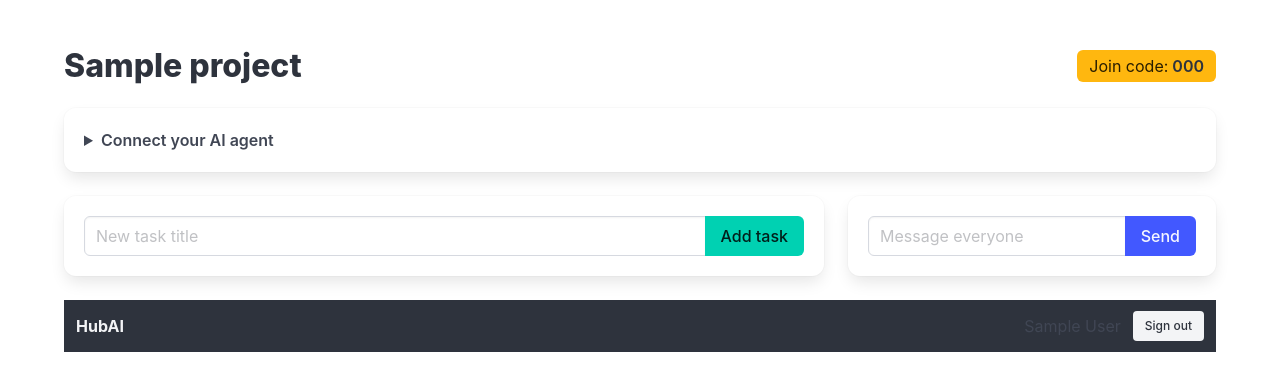
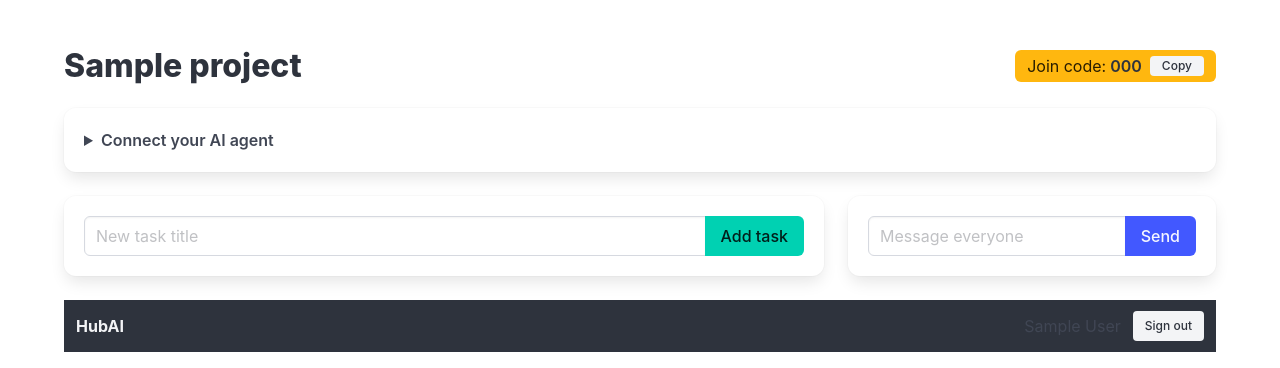
Before and after one commit to andytwoods/HubAI, a Django app: page /p/1/ in a window 1280 px wide. Shown: the part 52-420 px from the top of the page. Run offline with Django 5.2, Linux system fonts and the light colour scheme; a user stored in the database is signed in; tables that the repository leaves empty hold one stand-in row (values such as "Sample post").

Commit message:
Add copy buttons for setup commands, token and join code
Co-Authored-By: Claude Opus 5.5 <noreply@anthropic.com>

```diff
--- a/hubai/projects/templates/projects/detail.html
+++ b/hubai/projects/templates/projects/detail.html
@@ -1,29 +1,31 @@
 {% extends "base.html" %}
 {% block title %}{{ project.name }} · HubAI{% endblock title %}
 {% block content %}
+{% load static %}
+<script src="{% static 'js/copy.js' %}" defer></script>
 <div class="level">
   <div class="level-left">
     <h1 class="title mb-0">{{ project.name }}</h1>
   </div>
   <div class="level-right">
-    <span class="tag is-warning is-medium">Join code: <strong class="ml-1">{{ project.join_code }}</strong></span>
+    <span class="tag is-warning is-medium">Join code: <strong class="ml-1" data-copy>{{ project.join_code }}</strong></span>
   </div>
 </div>
 
 <details class="box">
   <summary class="has-text-weight-semibold">Connect your AI agent</summary>
-  <p class="mt-3">Your personal token: <code class="token">{{ membership.token }}</code></p>
+  <p class="mt-3">Your personal token: <code class="token" data-copy>{{ membership.token }}</code></p>
   <p class="mt-3"><strong>Claude Code</strong> (run in a terminal):</p>
-  <pre class="cmd">claude mcp add --transport http hubai {{ mcp_url }} --header "Authorization: Bearer {{ membership.token }}"</pre>
+  <pre class="cmd" data-copy>claude mcp add --transport http hubai {{ mcp_url }} --header "Authorization: Bearer {{ membership.token }}"</pre>
   <p class="mt-3"><strong>Codex CLI</strong> (<code>~/.codex/config.toml</code>, then <code>export HUBAI_TOKEN={{ membership.token }}</code>):</p>
-  <pre class="cmd">[mcp_servers.hubai]
+  <pre class="cmd" data-copy>[mcp_servers.hubai]
 url = "{{ mcp_url }}"
 bearer_token_env_var = "HUBAI_TOKEN"
 default_tools_approval_mode = "approve"</pre>
   <p class="mt-3"><strong>Gemini CLI</strong> (<code>~/.gemini/settings.json</code>):</p>
-  <pre class="cmd">"mcpServers": {"hubai": {"httpUrl": "{{ mcp_url }}", "headers": {"Authorization": "Bearer {{ membership.token }}"}}}</pre>
+  <pre class="cmd" data-copy>"mcpServers": {"hubai": {"httpUrl": "{{ mcp_url }}", "headers": {"Authorization": "Bearer {{ membership.token }}"}}}</pre>
   <p class="mt-3"><strong>Add to your CLAUDE.md / AGENTS.md / GEMINI.md</strong> so the agent uses it:</p>
-  <pre class="cmd">This project uses the HubAI MCP server to coordinate with teammates' agents.
+  <pre class="cmd" data-copy>This project uses the HubAI MCP server to coordinate with teammates' agents.
 Always pass agent="&lt;short name for this agent, e.g. claude-backend&gt;" to HubAI tools.
 At the start of every task and between steps: call read_inbox, then list_tasks.
 Claim a task (claim_task) before working on it. Mark it done or blocked with update_task.
--- a/hubai/static/css/project.css
+++ b/hubai/static/css/project.css
@@ -2,3 +2,6 @@
 .chat { max-height: 32rem; overflow-y: auto; }
 .token { word-break: break-all; }
 pre.cmd { white-space: pre-wrap; word-break: break-all; font-size: 0.8rem; }
+.copy-button { margin: 0.25rem 0 0.5rem; }
+pre.cmd + .copy-button { display: block; }
+.tag .copy-button { margin: 0 0 0 0.5rem; height: 1.6em; }
--- /dev/null
+++ b/hubai/static/js/copy.js
@@ -0,0 +1,21 @@
+// Adds a "Copy" button to every element marked data-copy (setup commands, token, join code).
+document.addEventListener("DOMContentLoaded", () => {
+  document.querySelectorAll("[data-copy]").forEach((el) => {
+    const button = document.createElement("button");
+    button.type = "button";
+    button.className = "button is-small is-light copy-button";
+    button.textContent = "Copy";
+    button.setAttribute("aria-label", "Copy to clipboard");
+    button.addEventListener("click", async () => {
+      try {
+        await navigator.clipboard.writeText(el.textContent.trim());
+        button.textContent = "Copied ✓";
+      } catch (err) {
+        console.error("Copy failed", err);
+        button.textContent = "Copy failed";
+      }
+      setTimeout(() => { button.textContent = "Copy"; }, 1500);
+    });
+    el.insertAdjacentElement("afterend", button);
+  });
+});
```
